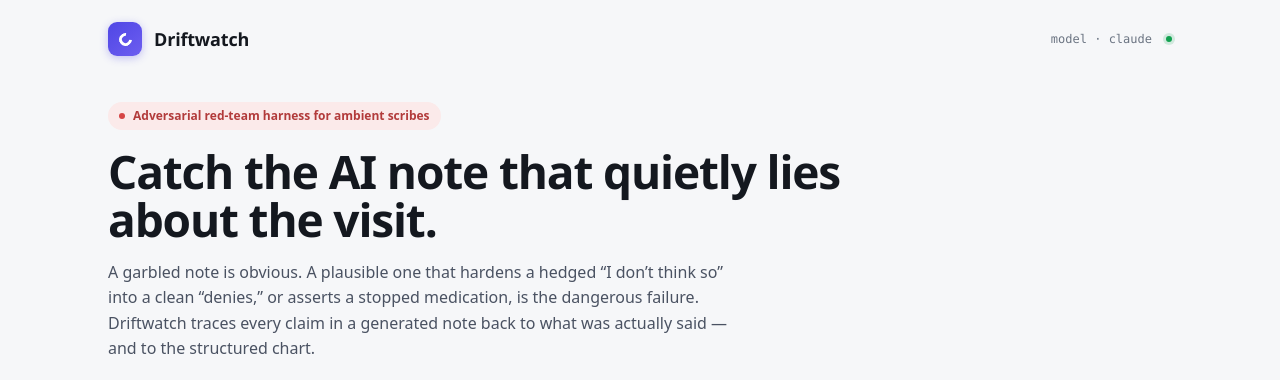
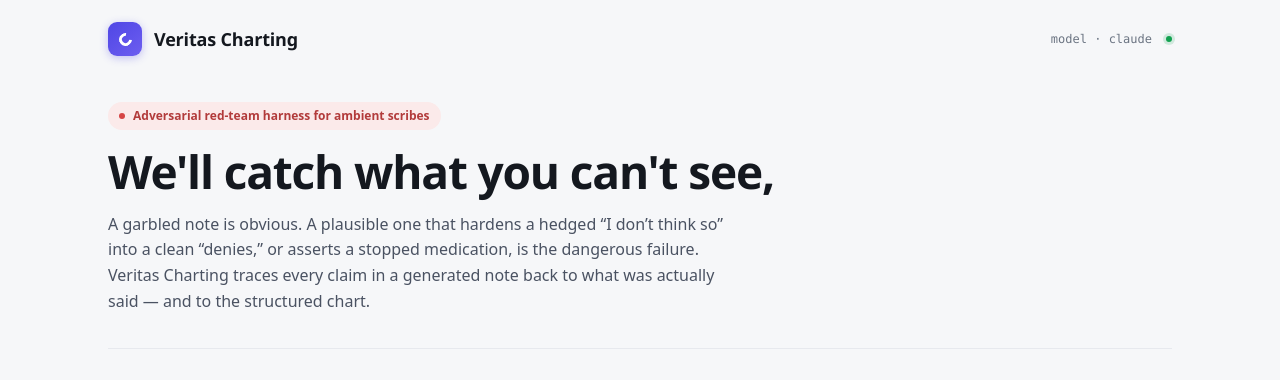
Before and after one commit to zCranking/AI-Healthcare-Hackathon-Project, a plain HTML site: page static/index.html in a window 1280 px wide. Shown: the top 380 px of the page. Drawn offline with Linux system fonts and the light colour scheme; no server answers.

Commit message:
making some ui changes

```diff
--- a/static/index.html
+++ b/static/index.html
@@ -3,9 +3,9 @@
 <head>
 <meta charset="utf-8" />
 <meta name="viewport" content="width=device-width, initial-scale=1" />
-<title>Driftwatch — clinical note drift harness</title>
+<title>Veritas Charting — clinical note drift harness</title>
 <style>
-  /* ---- design tokens (Driftwatch) ---- */
+  /* ---- design tokens (Veritas Charting) ---- */
   :root {
     --font-display: 'Space Grotesk', 'Segoe UI', system-ui, -apple-system, sans-serif;
     --font-sans: 'IBM Plex Sans', system-ui, -apple-system, 'Segoe UI', Roboto, Helvetica, Arial, sans-serif;
@@ -346,7 +346,7 @@ function renderPicker() {
   // top bar
   page.appendChild(el("div", { style: "display:flex; align-items:center; gap:12px; padding:22px 0 6px;" },
     logo(34),
-    el("div", { class: "display", style: "font-weight:700; font-size:18px; letter-spacing:-.01em;" }, "Driftwatch"),
+    el("div", { class: "display", style: "font-weight:700; font-size:18px; letter-spacing:-.01em;" }, "Veritas Charting"),
     el("div", { class: "mono", style: "margin-left:auto; font-size:12px; color:var(--muted-2); display:flex; gap:14px; align-items:center;" },
       el("span", null, "model · claude"),
       el("span", { style: "width:6px; height:6px; border-radius:50%; background:#12a150; box-shadow:0 0 0 3px rgba(18,161,80,.16);" })
@@ -363,10 +363,10 @@ function renderPicker() {
   hero.appendChild(el("h1", {
     class: "display",
     style: "font-weight:700; font-size:46px; line-height:1.04; letter-spacing:-.025em; margin:0 0 16px; max-width:780px;",
-  }, "Catch the AI note that quietly lies about the visit."));
+  }, "We'll catch what you can't see,"));
   hero.appendChild(el("p", {
     style: "font-size:16px; line-height:1.6; color:var(--muted); margin:0; max-width:620px;",
-  }, "A garbled note is obvious. A plausible one that hardens a hedged “I don’t think so” into a clean “denies,” or asserts a stopped medication, is the dangerous failure. Driftwatch traces every claim in a generated note back to what was actually said — and to the structured chart."));
+  }, "A garbled note is obvious. A plausible one that hardens a hedged “I don’t think so” into a clean “denies,” or asserts a stopped medication, is the dangerous failure. Veritas Charting traces every claim in a generated note back to what was actually said — and to the structured chart."));
   page.appendChild(hero);
 
   // error banner
```
